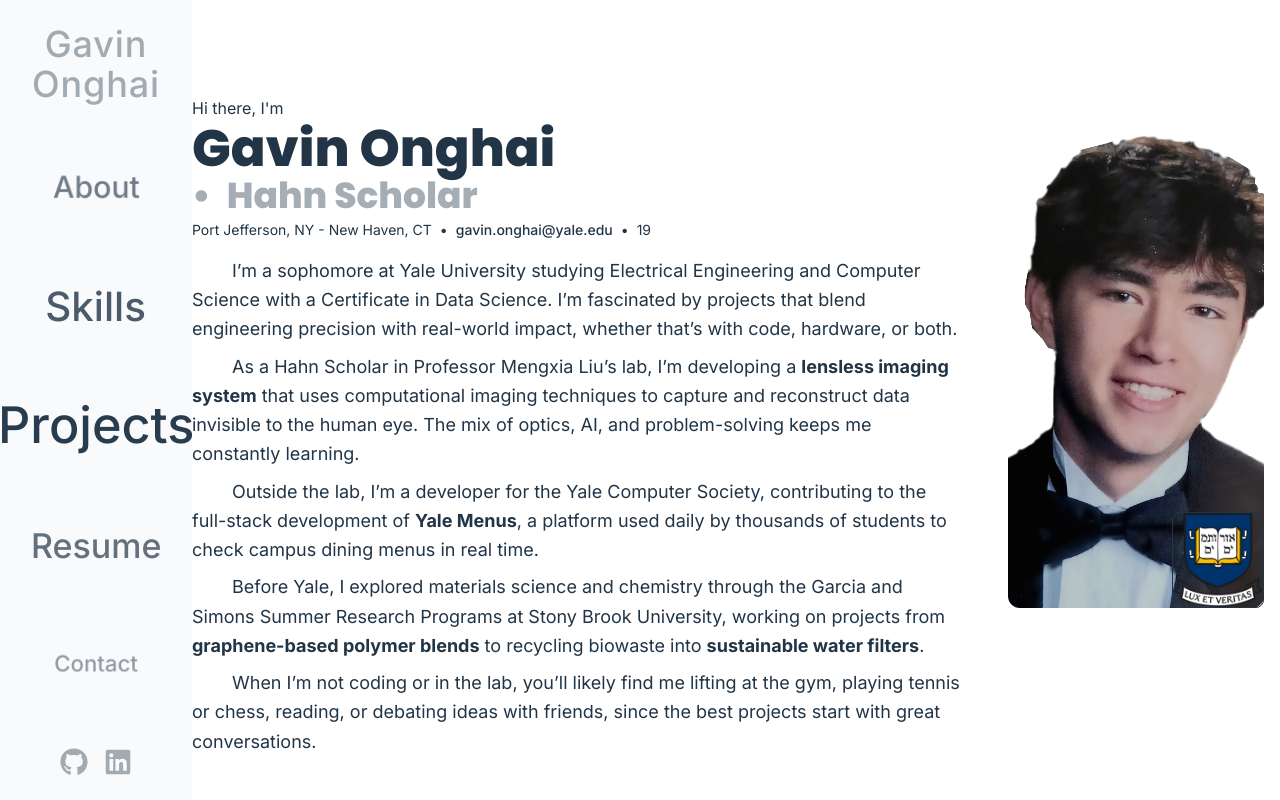
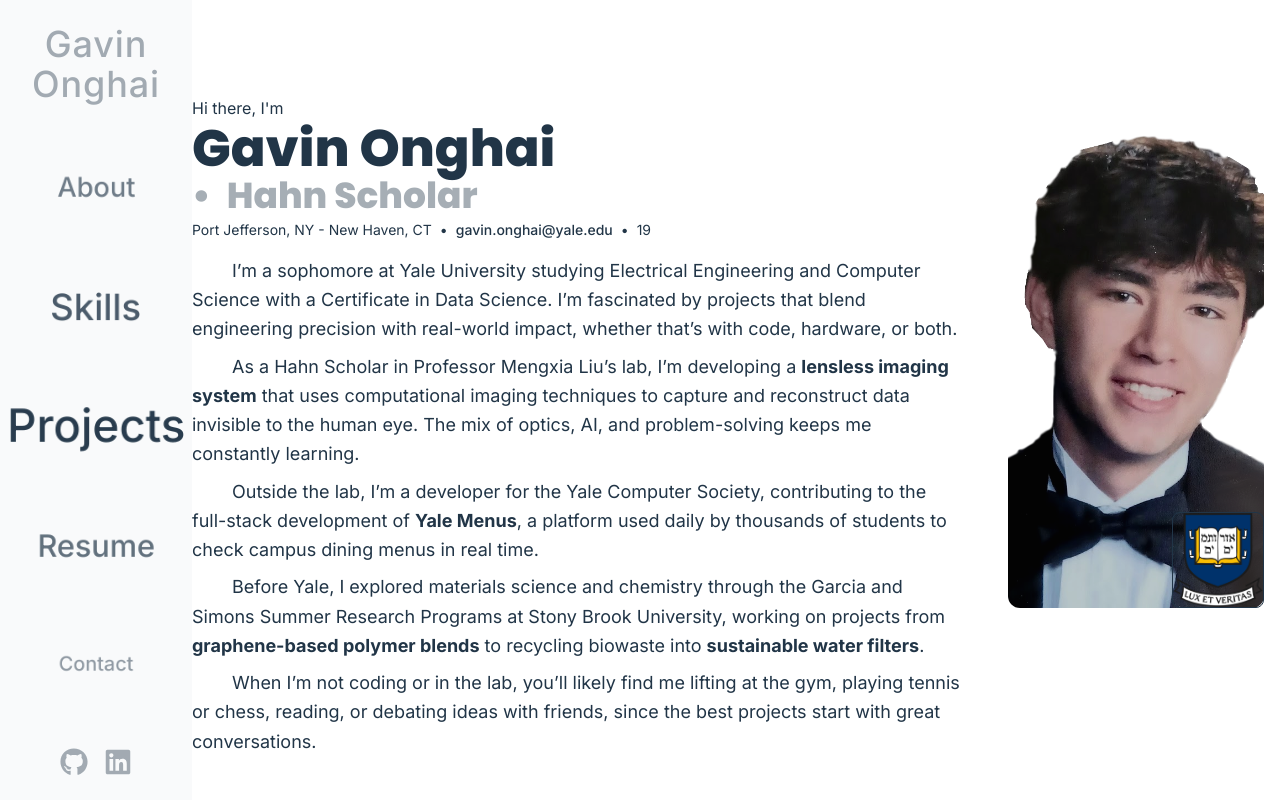
Before and after one commit to onghaig/onghaig.github.io, a React (Vite) app: page / in a window 1280 px wide. Shown: the top 800 px of the page. Built offline with nearby package versions, Linux system fonts and the light colour scheme.

Commit message:
fixed small sidebar scaling issue.

```diff
--- a/src/components/sidebar.tsx
+++ b/src/components/sidebar.tsx
@@ -120,7 +120,7 @@
                   style={{
                     fontSize: `${fontSize(r)}rem`,
                     opacity: opacity(r),
-                    transform: `scale(${0.9 + r * 0.2})`,
+                    transform: `scale(${0.8 + r * 0.2})`,
                   }}
                 >
                   {label}
```
